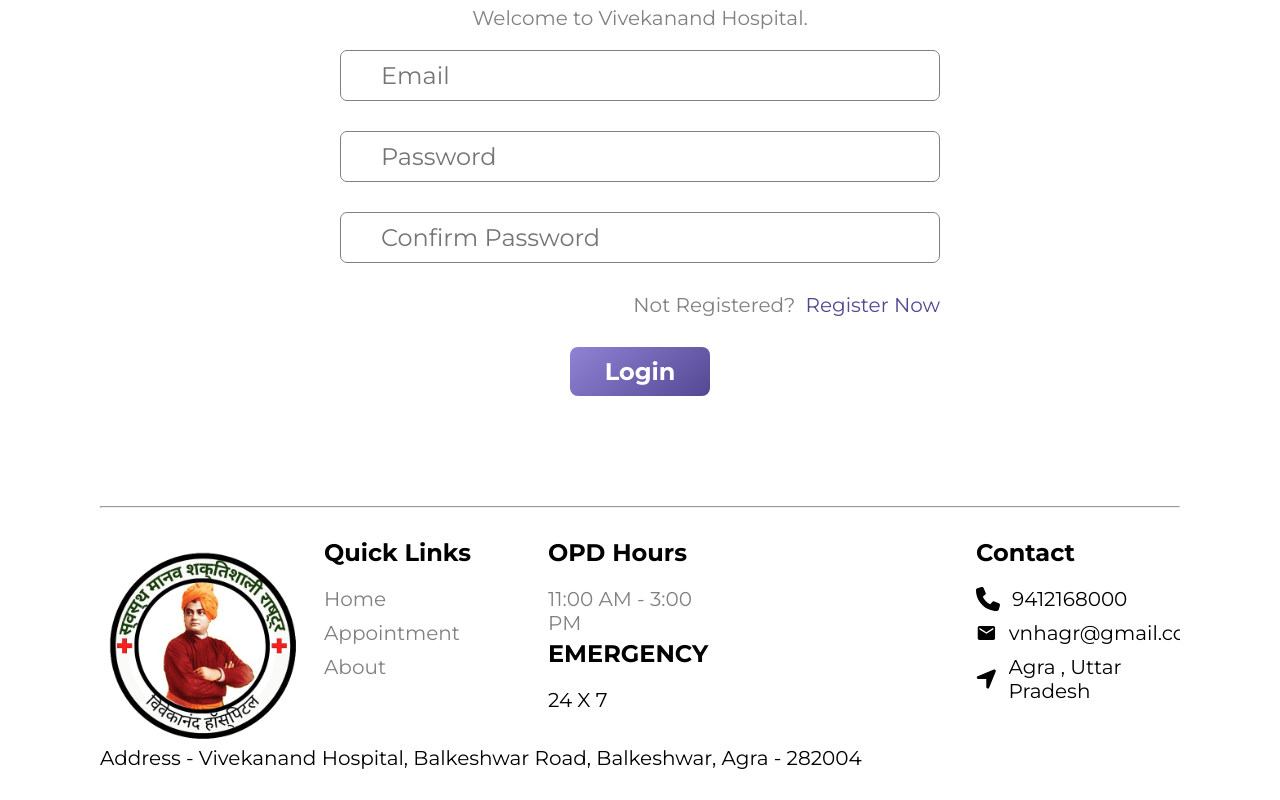
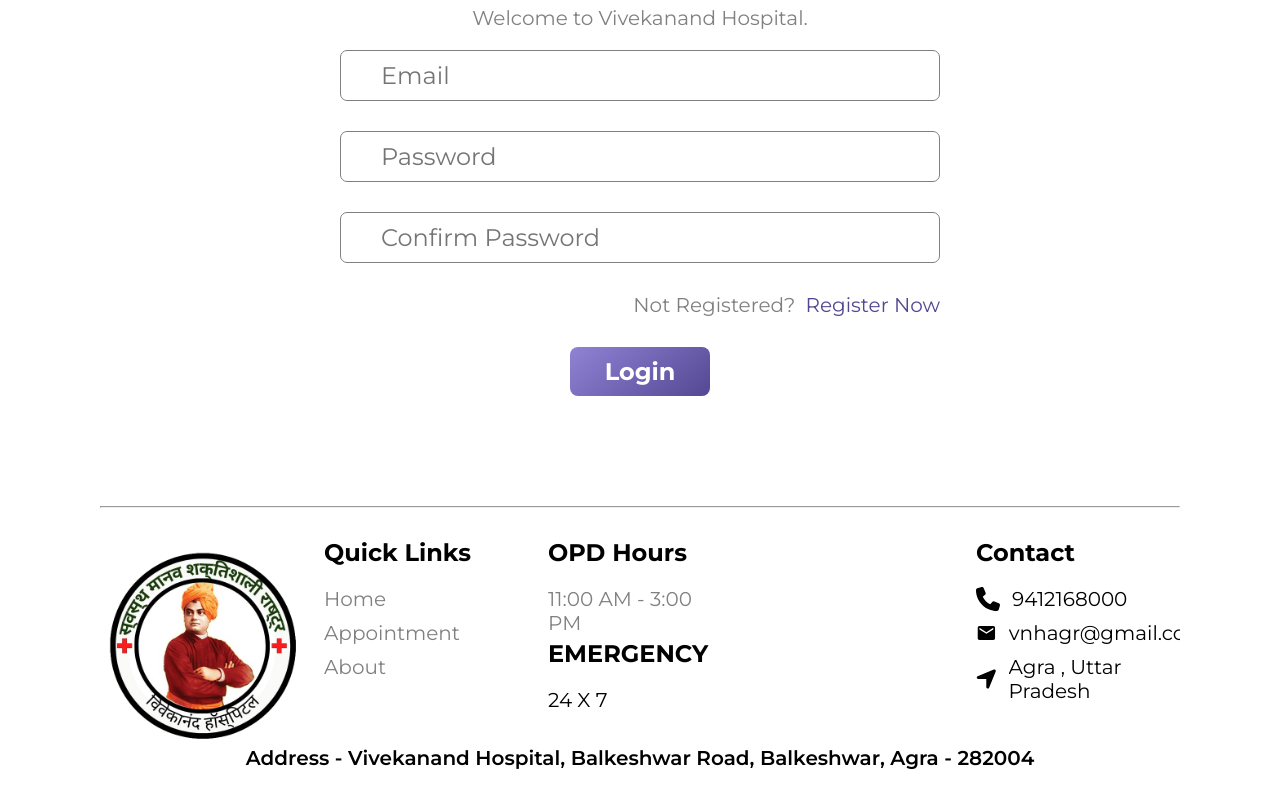
Before and after one commit to UtkarshGupta17/Vivekanand_Hospital.in, a React (Vite) app in the folder frontend/: page /login in a window 1280 px wide. Shown: the part 247-1047 px from the top of the page. Built offline with nearby package versions, Linux system fonts and the light colour scheme; no server answers.

Commit message:
Update App.css

```diff
--- a/frontend/src/App.css
+++ b/frontend/src/App.css
@@ -9,7 +9,11 @@
 body {
   background: #ffffff;
 }
-
+.centered-text {
+  text-align: center;
+  font-size: large;
+  font-weight: 600;
+}
 .btn {
   padding: 7px 20px;
   border-radius: 12px;
```
